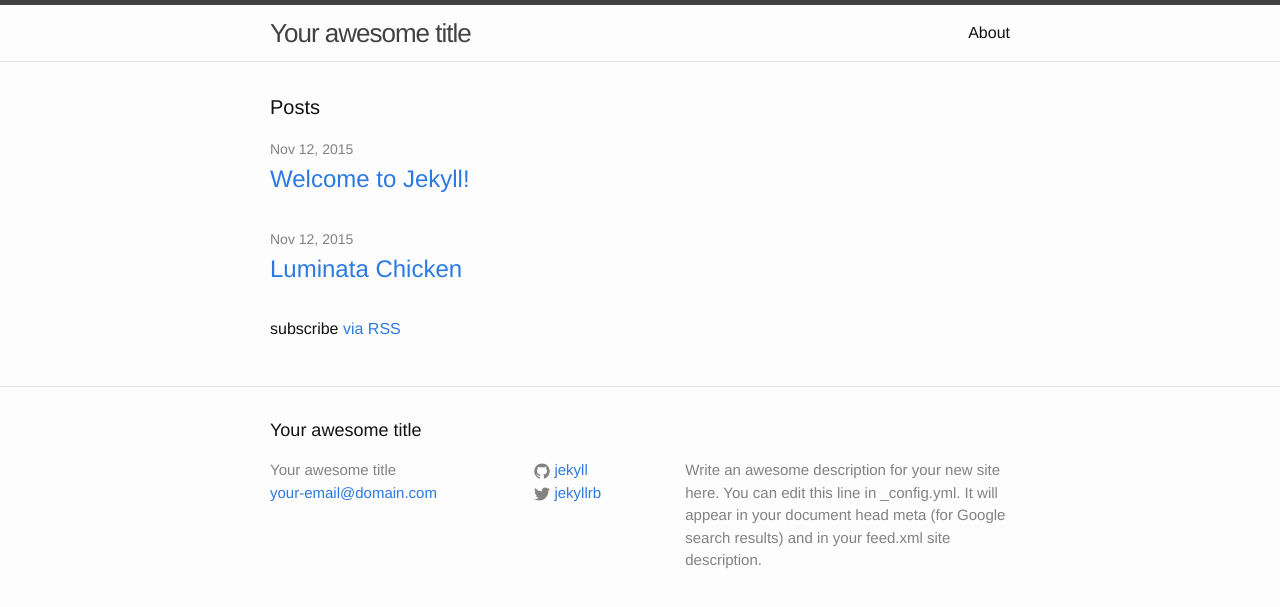
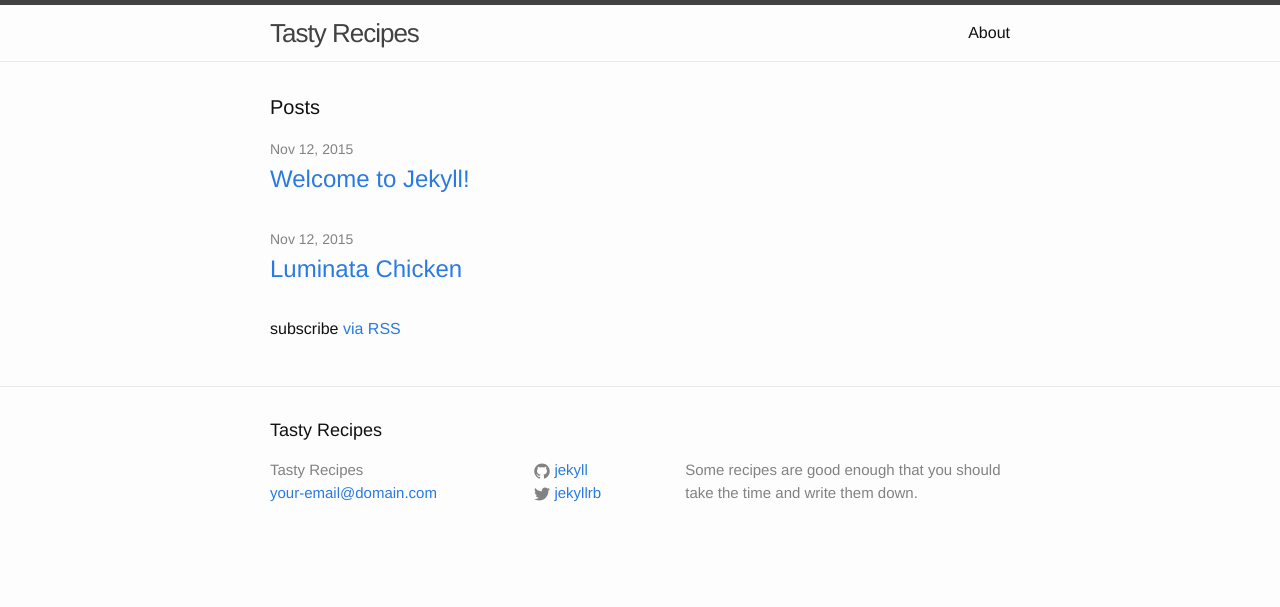
Before and after one commit to michaelpmcdonald/recipes, a Jekyll site: the page built from index.html, in a window 1280 px wide. Shown: the top 607 px of the page. Built offline with Jekyll 4.4.1, drawn with Linux system fonts in a browser that asks for light colours.

```diff
--- a/_config.yml
+++ b/_config.yml
@@ -1,12 +1,10 @@
 # Site settings
-title: Your awesome title
+title: Tasty Recipes
 email: your-email@domain.com
 description: > # this means to ignore newlines until "baseurl:"
-  Write an awesome description for your new site here. You can edit this
-  line in _config.yml. It will appear in your document head meta (for
-  Google search results) and in your feed.xml site description.
-baseurl: "" # the subpath of your site, e.g. /blog/
-url: "http://yourdomain.com" # the base hostname & protocol for your site
+  Some recipes are good enough that you should take the time and write them down.
+baseurl: "/recipes/" # the subpath of your site, e.g. /blog/
+url: "https:michaelpmcdonald.github.io" # the base hostname & protocol for your site
 twitter_username: jekyllrb
 github_username:  jekyll
 
```
Also changed, not shown: 5 other files.
